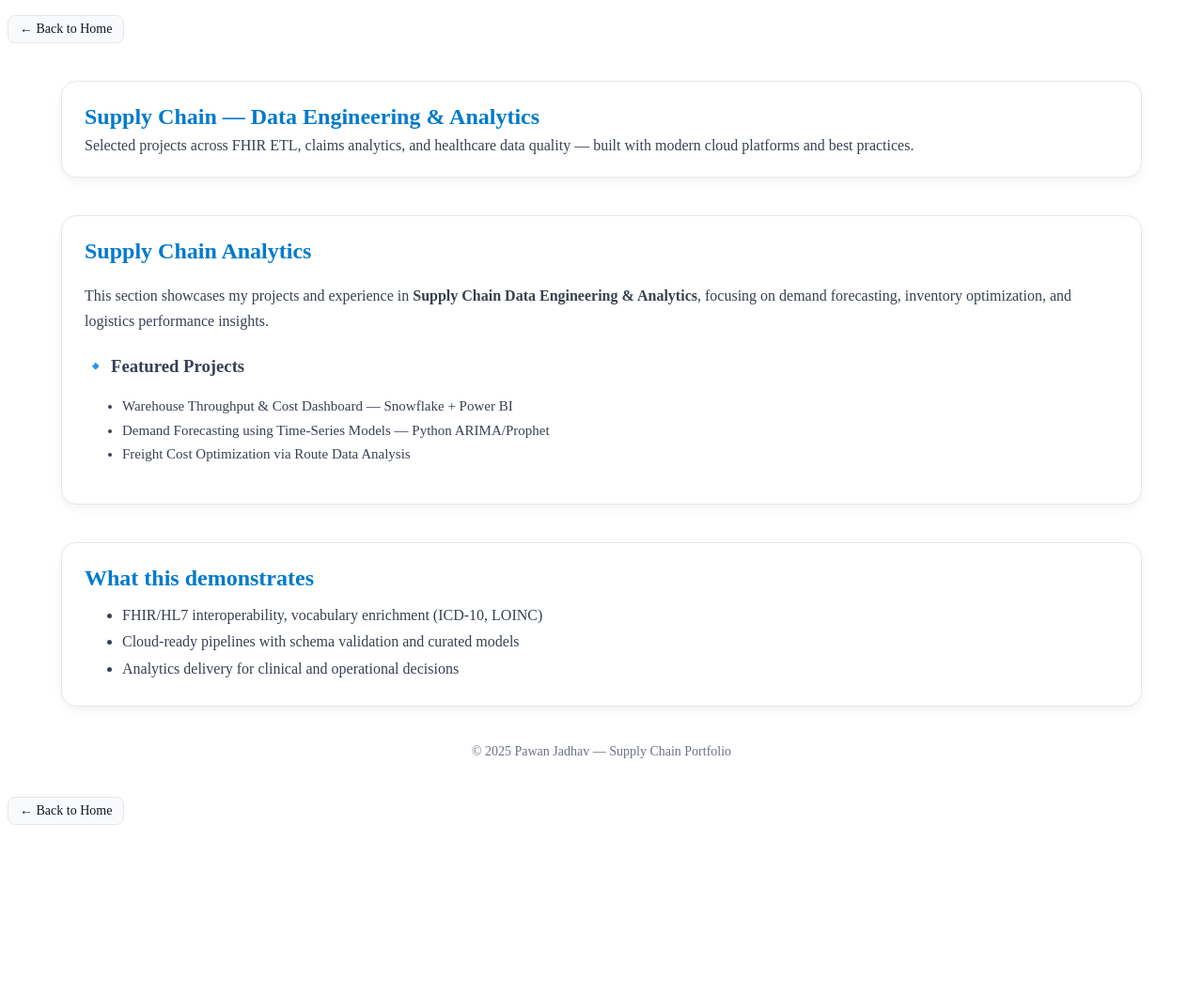
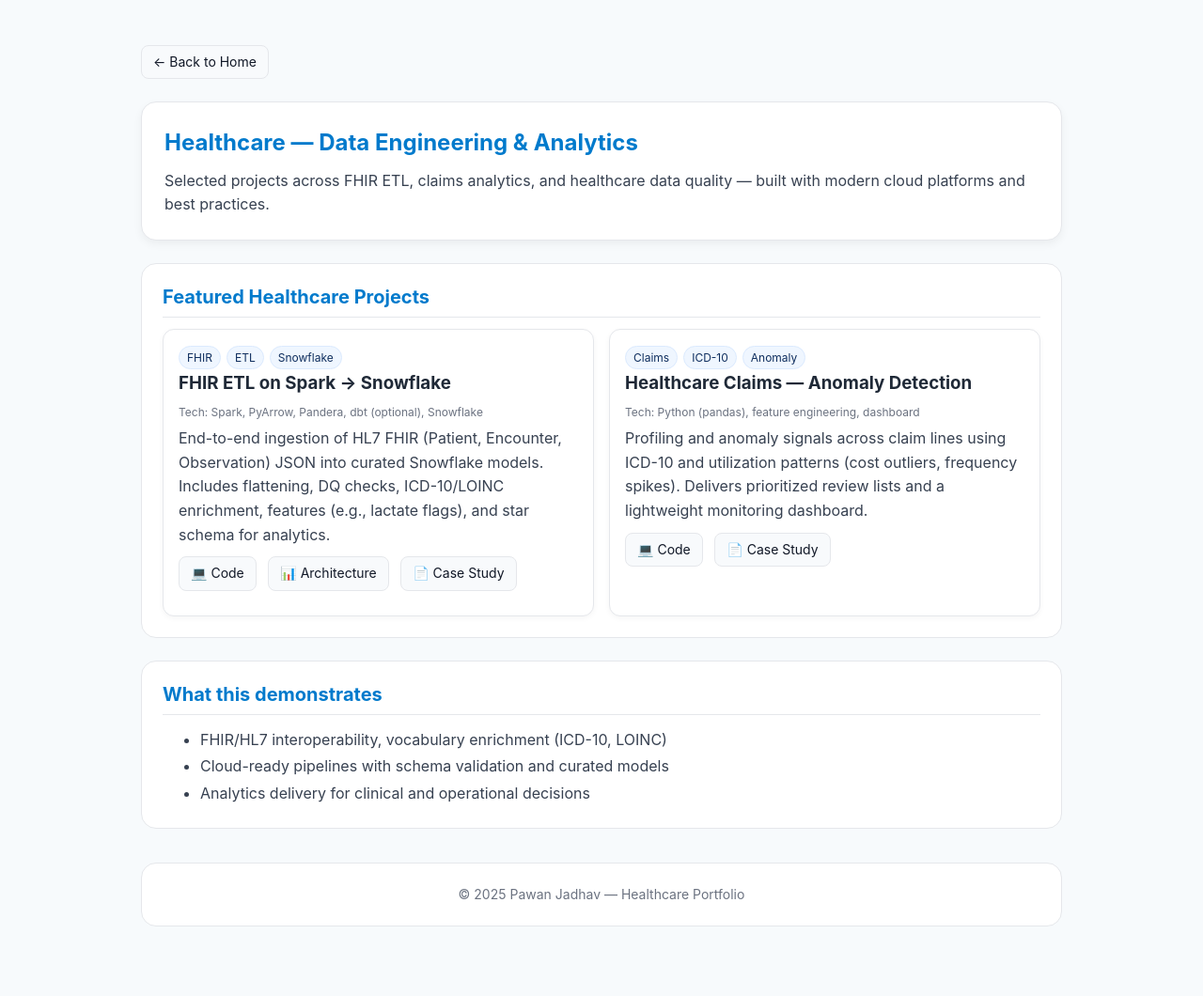
Before and after one commit to PawanJadhav7/PawanJadhav.github.io, a Jekyll site: the page built from supplychain.html, in a window 1280 px wide. Shown: the whole page at 94% size. Built offline with Jekyll 4.4.1, drawn with Linux system fonts in a browser that asks for light colours; before the commit the page ends 918 px from its top, so only the background shows below that.

Commit message:
Update supplychain.html to healthcare focus

```diff
--- a/supplychain.html
+++ b/supplychain.html
@@ -1,10 +1,9 @@
 ---
-title: "Supply Chain Analytics — Pawan Jadhav"
+title: "Healthcare — Data Engineering & Analytics"
 layout: default
-permalink:/supplychain.html
-description: "Portfolio projects in Supplychain data engineering and analytics"
+permalink: /healthcare.html
+description: "Portfolio projects in healthcare data engineering, FHIR, and analytics."
 ---
-
 <p style="margin:16px 0;">
   <a href="/" class="btn" style="display:inline-flex;align-items:center;gap:6px;
       padding:6px 12px;border-radius:8px;border:1px solid #e5e7eb;
@@ -12,9 +11,8 @@ description: "Portfolio projects in Supplychain data engineering and analytics"
     ← Back to Home
   </a>
 </p>
-
-<section style="max-width:1100px;margin:40px auto;padding:24px;background:#ffffff;border:1px solid #e5e7eb;border-radius:16px;box-shadow:0 4px 10px rgba(0,0,0,0.05);">
-  <h1 style="color:#007ACC;margin:0 0 8px;">Supply Chain — Data Engineering & Analytics</h1>
+<section style="background:#fff;border:1px solid #e5e7eb;border-radius:16px;padding:24px;margin:24px 0;box-shadow:0 4px 10px rgba(0,0,0,.05);">
+  <h1 style="color:#007ACC;margin:0 0 8px;">Healthcare — Data Engineering & Analytics</h1>
   <p style="color:#374151;margin:0;">
     Selected projects across FHIR ETL, claims analytics, and healthcare data quality — built with modern cloud platforms and best practices.
   </p>
@@ -32,25 +30,45 @@ description: "Portfolio projects in Supplychain data engineering and analytics"
   .pill{display:inline-block;background:#eff6ff;color:#0f2e5e;border:1px solid #dbeafe;padding:2px 8px;border-radius:999px;font-size:12px;margin-right:6px}
 </style>
 
+<section style="margin:24px 0;">
+  <h2 style="color:#007ACC;margin:0 0 12px;">Featured Healthcare Projects</h2>
+  <div class="grid">
 
-<section style="max-width:1100px;margin:40px auto;padding:24px;background:#ffffff;border:1px solid #e5e7eb;border-radius:16px;box-shadow:0 4px 10px rgba(0,0,0,0.05);">
+    <!-- Project 1: FHIR ETL -->
+    <article class="card">
+      <span class="pill">FHIR</span><span class="pill">ETL</span><span class="pill">Snowflake</span>
+      <h3>FHIR ETL on Spark → Snowflake</h3>
+      <div class="meta">Tech: Spark, PyArrow, Pandera, dbt (optional), Snowflake</div>
+      <p>
+        End-to-end ingestion of HL7 FHIR (Patient, Encounter, Observation) JSON into curated Snowflake models.
+        Includes flattening, DQ checks, ICD-10/LOINC enrichment, features (e.g., lactate flags), and star schema for analytics.
+      </p>
+      <p>
+        <a class="btn" href="https://github.com/PawanJadhav7/fhir-enrichment-pipeline" target="_blank" rel="noopener">💻 Code</a>
+        <a class="btn" href="assets/images/fhir_enrichment_arch.png" target="_blank" rel="noopener">📊 Architecture</a>
+        <a class="btn" href="/projects/healthcare-fhir-etl/" target="_blank" rel="noopener">📄 Case Study</a>
+      </p>
+    </article>
 
-   <h1 style="color:#007ACC;margin-top:0;">Supply Chain Analytics</h1>
+    <!-- Project 2: Claims Anomaly Detection -->
+    <article class="card">
+      <span class="pill">Claims</span><span class="pill">ICD-10</span><span class="pill">Anomaly</span>
+      <h3>Healthcare Claims — Anomaly Detection</h3>
+      <div class="meta">Tech: Python (pandas), feature engineering, dashboard</div>
+      <p>
+        Profiling and anomaly signals across claim lines using ICD-10 and utilization patterns (cost outliers, frequency spikes).
+        Delivers prioritized review lists and a lightweight monitoring dashboard.
+      </p>
+      <p>
+        <a class="btn" href="https://github.com/PawanJadhav/Healthcare-Claims" target="_blank" rel="noopener">💻 Code</a>
+        <a class="btn" href="/projects/healthcare-claims/" target="_blank" rel="noopener">📄 Case Study</a>
+      </p>
+    </article>
 
-  <p style="font-size:16px;line-height:1.7;color:#374151;">
-    This section showcases my projects and experience in <strong>Supply Chain Data Engineering & Analytics</strong>,
-    focusing on demand forecasting, inventory optimization, and logistics performance insights.
-  </p>
+  </div>
+</section>
 
-  <h3 style="margin-top:24px;color:#374151;">🔹 Featured Projects</h3>
-  <ul style="color:#374151;line-height:1.7;font-size:15px;">
-    <li>Warehouse Throughput & Cost Dashboard — Snowflake + Power BI</li>
-    <li>Demand Forecasting using Time-Series Models — Python ARIMA/Prophet</li>
-    <li>Freight Cost Optimization via Route Data Analysis</li>
-  </ul>
- </section>
-
-<section style="max-width:1100px;margin:40px auto;padding:24px;background:#ffffff;border:1px solid #e5e7eb;border-radius:16px;box-shadow:0 4px 10px rgba(0,0,0,0.05);">
+<section style="margin:24px 0;">
   <h2 style="color:#007ACC;margin:0 0 12px;">What this demonstrates</h2>
   <ul style="margin:0;color:#374151;line-height:1.8;">
     <li>FHIR/HL7 interoperability, vocabulary enrichment (ICD-10, LOINC)</li>
@@ -60,12 +78,5 @@ description: "Portfolio projects in Supplychain data engineering and analytics"
 </section>
 
 <section style="text-align:center;margin:36px 0 10px;color:#6b7280;font-size:14px;">
-  © 2025 Pawan Jadhav — Supply Chain Portfolio
+  © 2025 Pawan Jadhav — Healthcare Portfolio
 </section>
-<p style="margin:40px 0;">
-  <a href="/" class="btn" style="display:inline-flex;align-items:center;gap:6px;
-      padding:6px 12px;border-radius:8px;border:1px solid #e5e7eb;
-      background:#f8fafc;color:#111827;text-decoration:none;font-size:14px;">
-    ← Back to Home
-  </a>
-</p>
```
